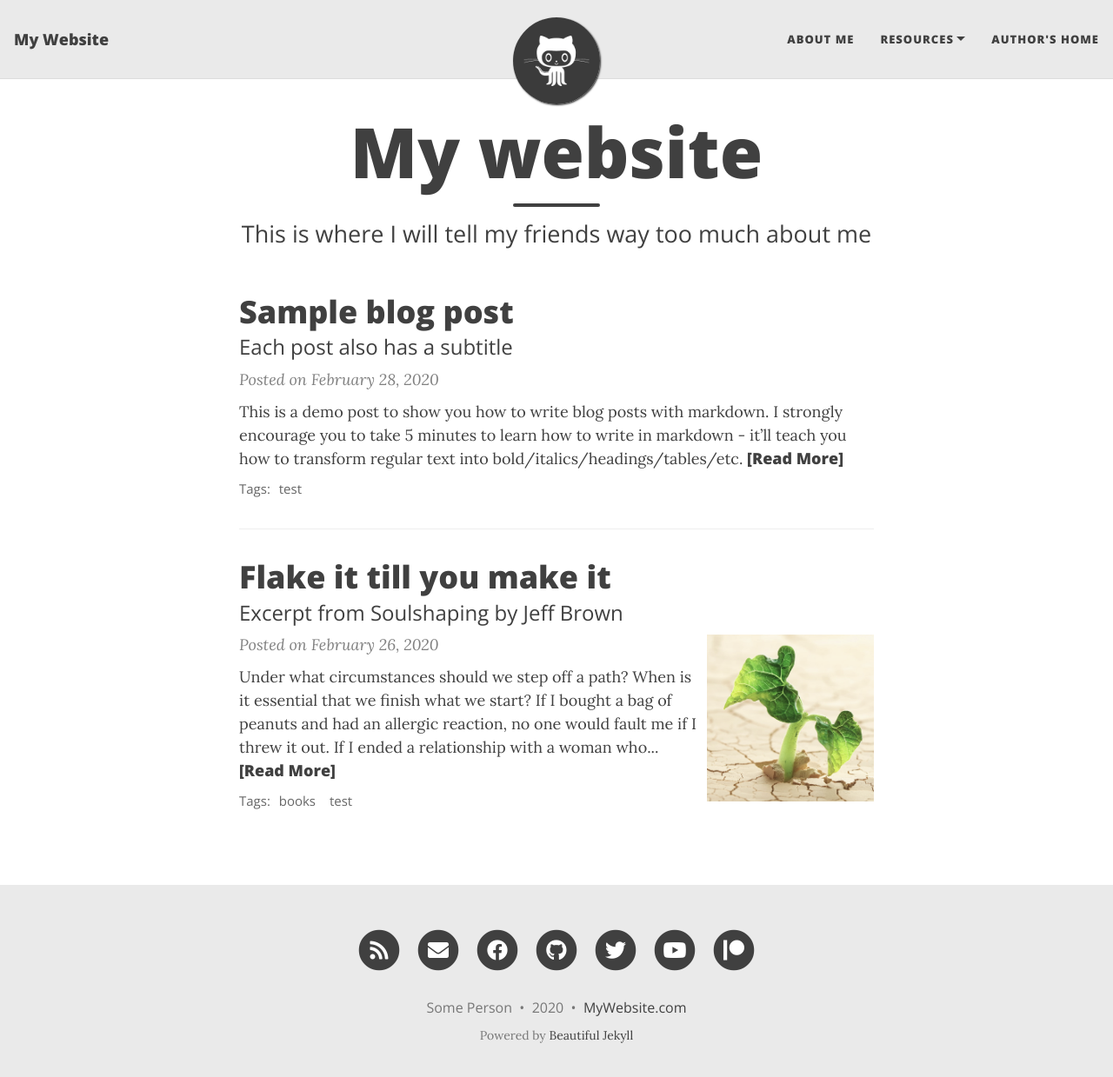
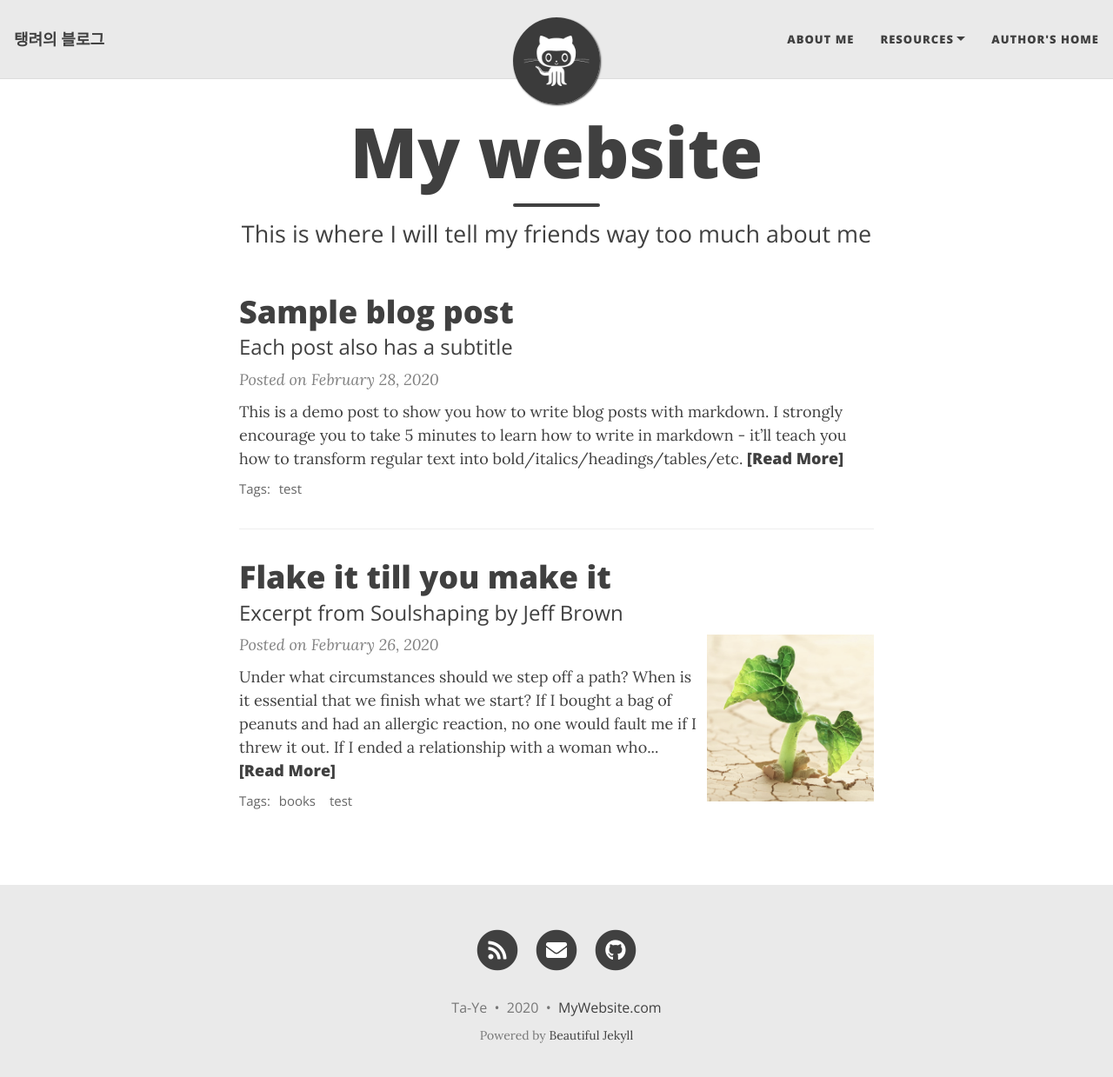
Before and after one commit to Ta-Ye/Ta-Ye.github.io, a Jekyll site: the page built from index.html, in a window 1280 px wide and 1252 px high. Shown: the top 1239 px of the window at 87% size. Built offline with Jekyll 4.4.1, drawn with Linux system fonts in a browser that asks for light colours; nearby versions of some CDN libraries; the list of posts is cut into pages by our own code.

Commit message:
Update _config.yml

```diff
--- a/_config.yml
+++ b/_config.yml
@@ -6,10 +6,10 @@
 # --- Required options --- #
 
 # Name of website
-title: My Website
+title: 탱려의 블로그
 
 # Your name to show in the footer
-author: Some Person
+author: Ta-Ye
 
 # --- List of links in the navigation bar --- #
 
@@ -39,12 +39,8 @@ round-avatar: true
 # Select the social network links that you want to show in the footer.
 # Uncomment the links you want to show and add your information to each one.
 social-network-links:
-  email: "someone@example.com"
-  facebook: deanattali
-  github: daattali
-  twitter: daattali
-  patreon: DeanAttali
-  youtube: c/daattali
+  email: "cty1272@naver.com"
+  github: "github.com/Ta-Ye"
 #  reddit: yourname
 #  linkedin: daattali
 #  xing: yourname
@@ -186,7 +182,7 @@ date_format: "%B %-d, %Y"
 # --- You don't need to touch anything below here (but you can if you want) --- #
 
 # Output options (more information on Jekyll's site)
-timezone: "America/Toronto"
+timezone: "SouthKorea/Seoul"
 markdown: kramdown
 highlighter: rouge
 permalink: /:year-:month-:day-:title/
```
